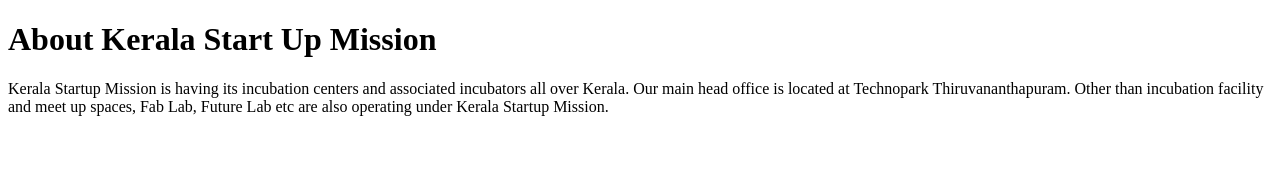
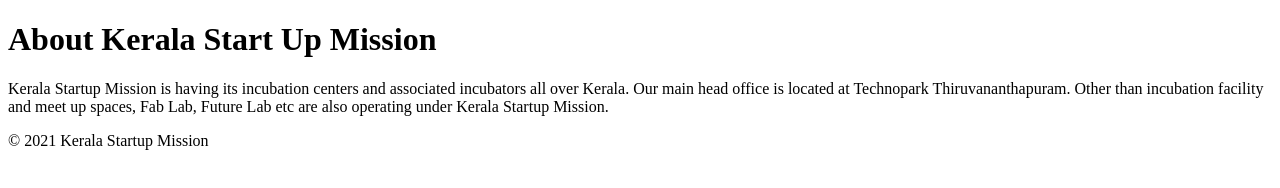
Before and after one commit to jaycek/Git-example-E75, a plain HTML site: page about.html in a window 1280 px wide. Drawn offline with Linux system fonts and the light colour scheme.

Commit message:
Added footer to about.html

```diff
--- a/about.html
+++ b/about.html
@@ -8,5 +8,9 @@
 <body>
     <h1>About Kerala Start Up Mission</h1>
     <p>Kerala Startup Mission is having its incubation centers and associated incubators all over Kerala. Our main head office is located at  Technopark Thiruvananthapuram. Other than incubation facility and meet up spaces, Fab Lab, Future Lab etc are also operating under Kerala Startup Mission.</p>
+
+    <footer>
+        © 2021 Kerala Startup Mission
+    </footer>
 </body>
 </html>
```
